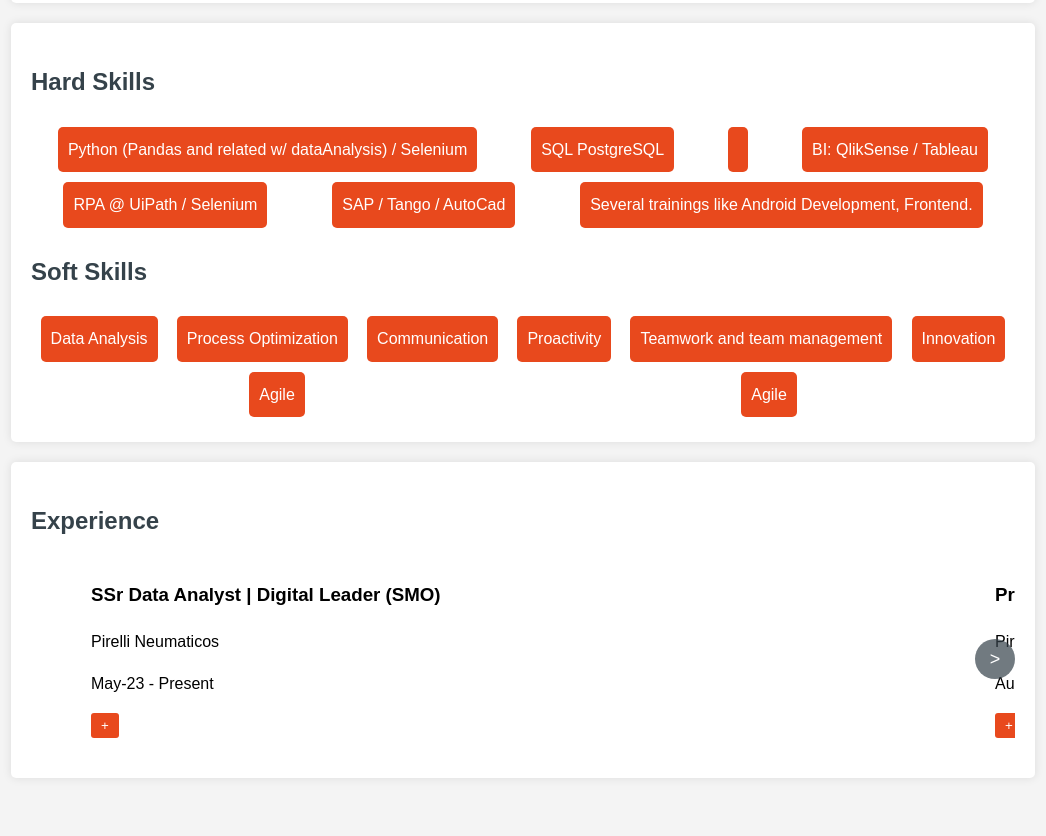
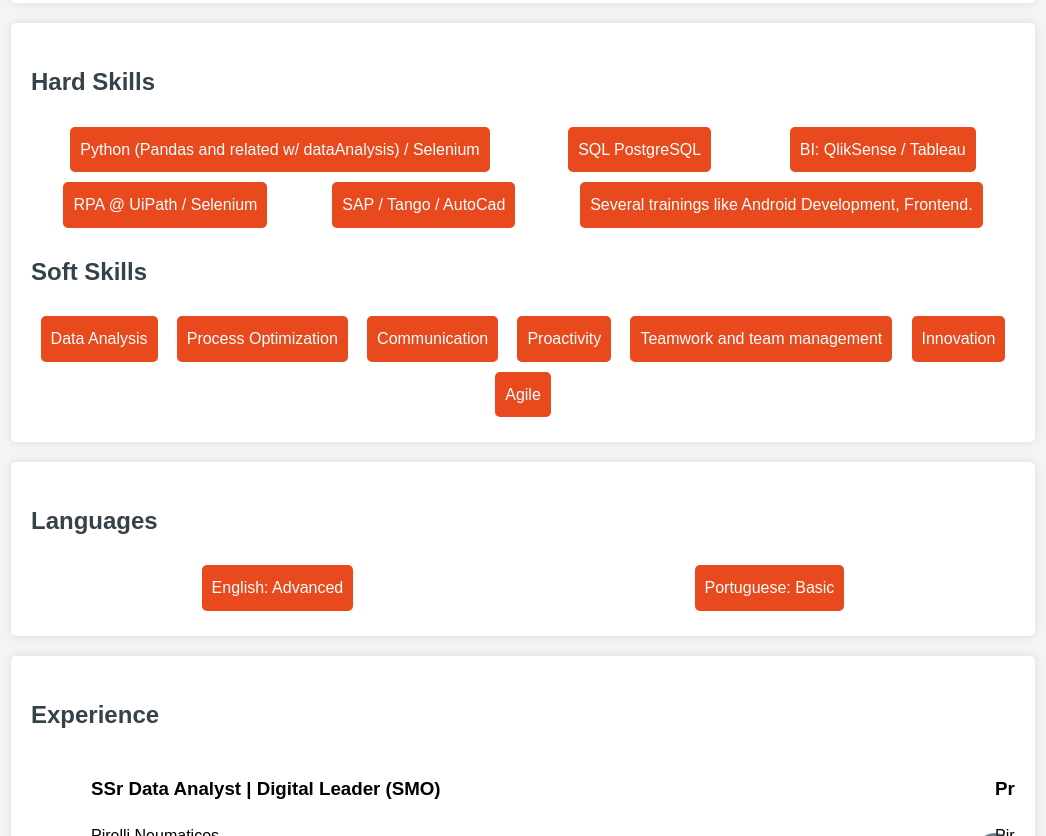
Before and after one commit to nachosmail/cv-landing-page, a plain HTML site: page index.html in a window 1280 px wide. Shown: the part 471-1307 px from the top of the page, without its empty margins (117-1163 px from the left). Drawn offline with Linux system fonts and the light colour scheme.

Commit message:
Update info

```diff
--- a/index.html
+++ b/index.html
@@ -151,7 +151,6 @@
             <div class="skills">
                 <span class="skill">Python (Pandas and related w/ dataAnalysis) / Selenium</span>
                 <span class="skill">SQL PostgreSQL</span>
-                <span class="skill"></span>
                 <span class="skill">BI: QlikSense / Tableau</span>
                 <span class="skill">RPA @ UiPath / Selenium</span>
                 <span class="skill">SAP / Tango / AutoCad</span>
@@ -166,8 +165,15 @@
                 <span class="skill">Teamwork and team management</span>
                 <span class="skill">Innovation</span>
                 <span class="skill">Agile</span>
-                <span class="skill">Agile</span>
             </div>
+        </section>
+
+        <section class="section" id="languages">
+            <h2>Languages</h2>
+                <div class="skills">
+                    <span class="skill">English: Advanced</span>
+                    <span class="skill">Portuguese: Basic</span>
+                </div>
         </section>
 
         <section class="section" id="experience">
```
